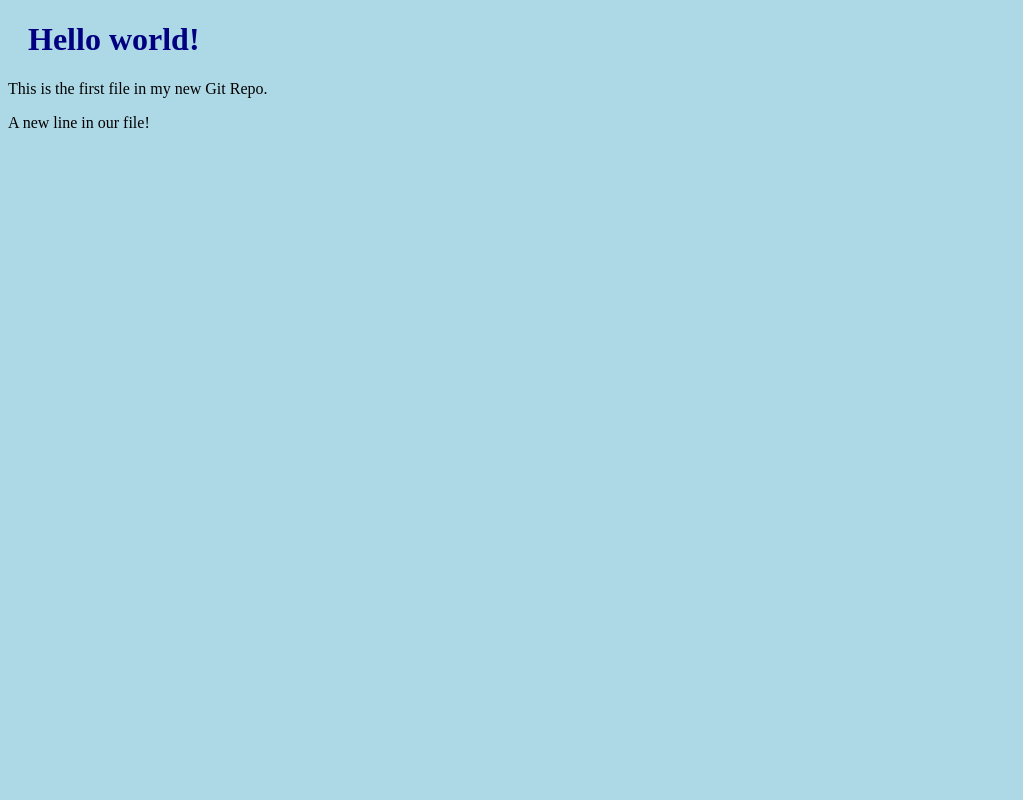
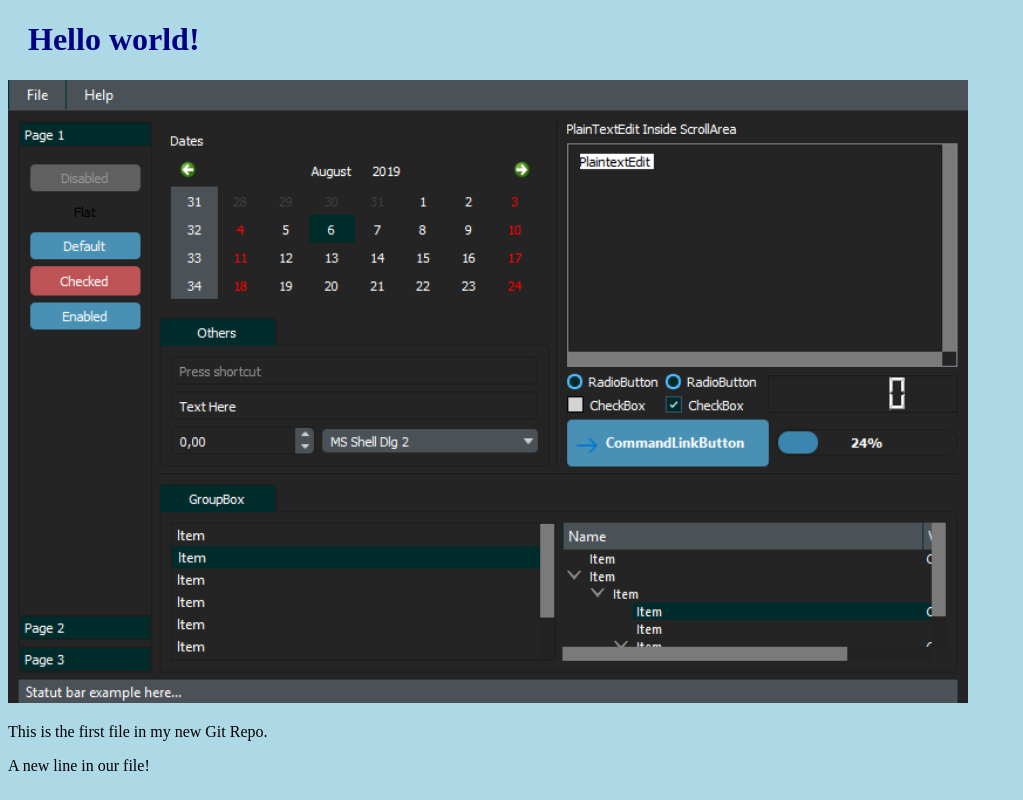
Before and after one commit to imarag/refactored-pancake, a plain HTML site: page index.html in a window 1280 px wide. Shown: the whole page, without its empty margins (0-1023 px from the left). Drawn offline with Linux system fonts and the light colour scheme.

Commit message:
added image to hello world

```diff
--- a/index.html
+++ b/index.html
@@ -7,6 +7,8 @@
 <body>
 
 <h1>Hello world!</h1>
+<div><img src="test.png" alt="Hello World from Space"
+style="width:100%;max-width:960px"></div>
 <p>This is the first file in my new Git Repo.</p>
 <p>A new line in our file!</p>
 
```
Also changed, not shown: test.png (added).
